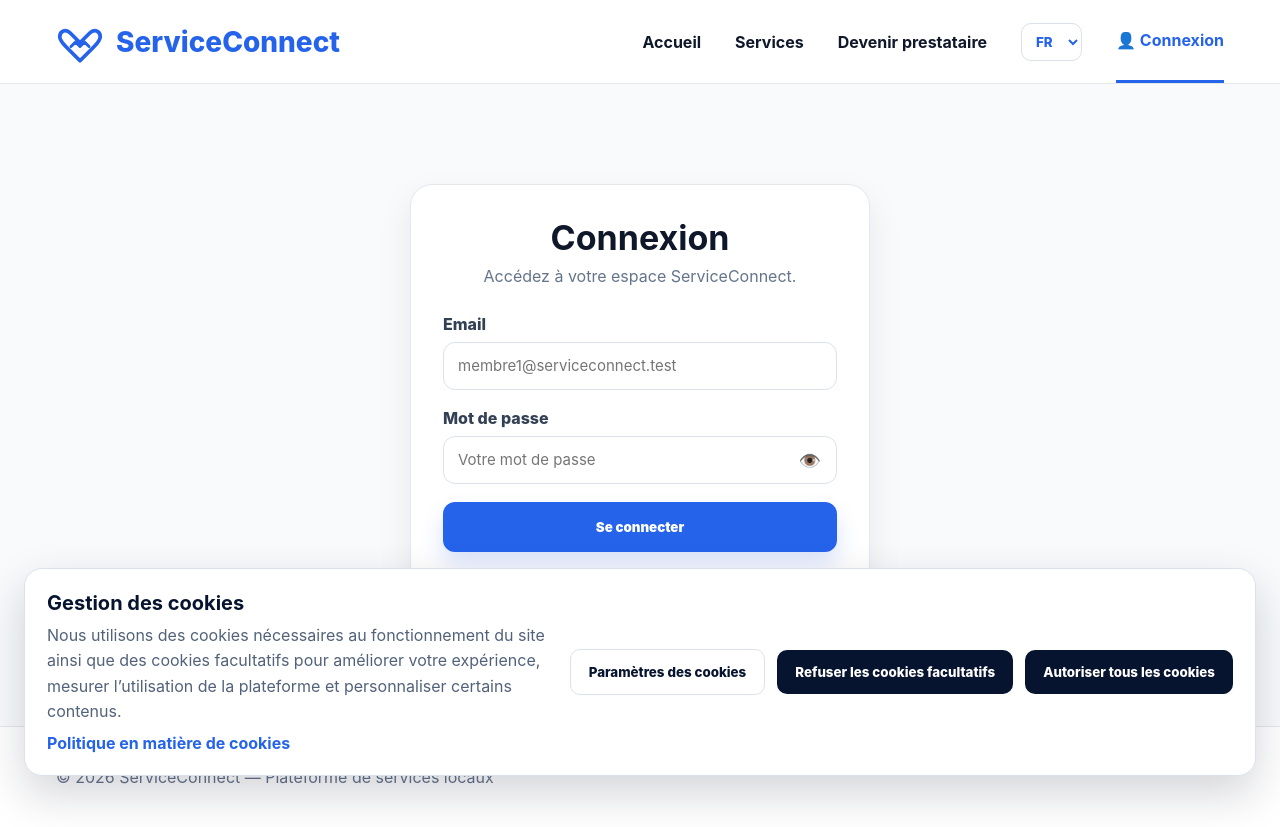
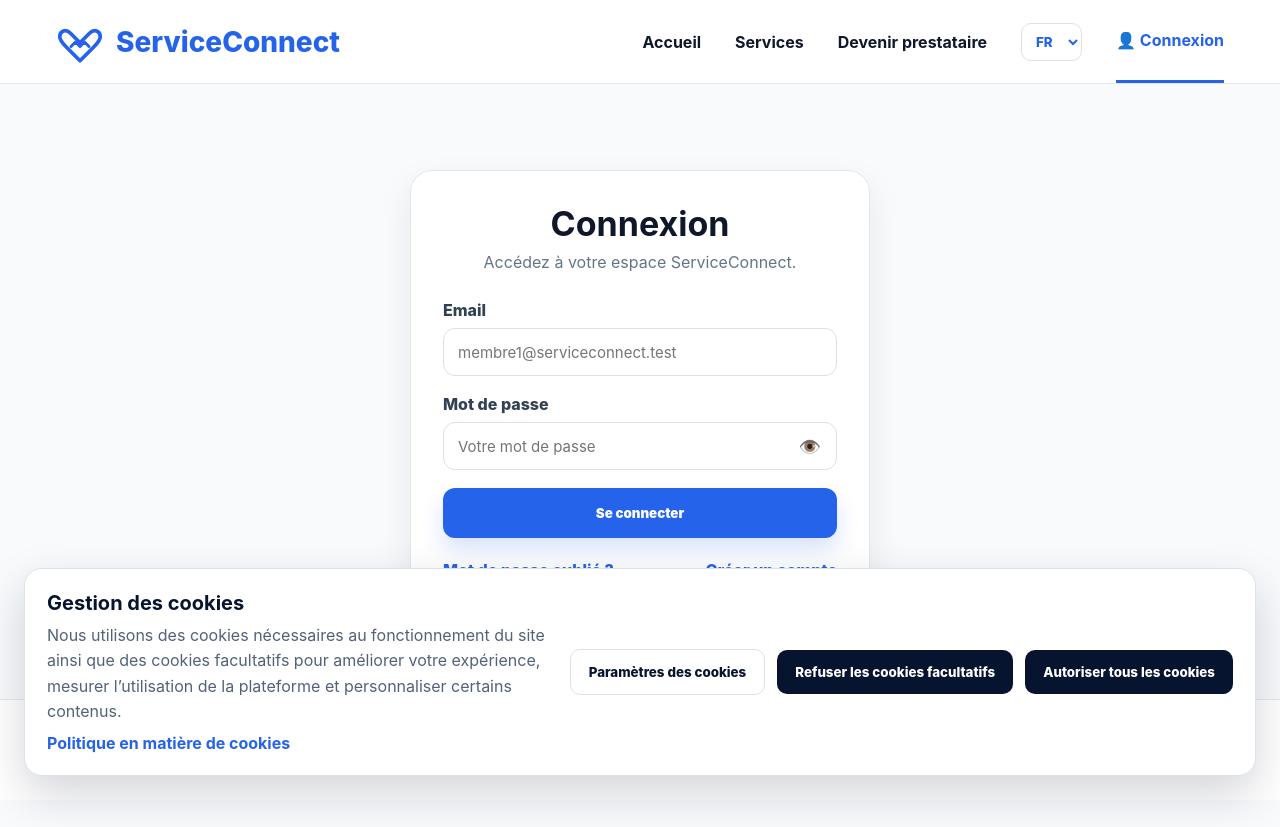
Before and after one commit to HaytamCH/ServiceConnect, a Vue app in the folder frontend/: page /login in a window 1280 px wide. After the commit the page ends 800 px from the top, so only its background shows below. Built offline with nearby package versions, Linux system fonts and the light colour scheme.

Commit message:
Supprimer le scroll de la page de connexion

```diff
--- a/frontend/src/assets/styles/auth.css
+++ b/frontend/src/assets/styles/auth.css
@@ -1,5 +1,6 @@
 .auth-page {
-  min-height: calc(100vh - 84px - 74px);
+  flex: 1;
+  min-height: 0;
   background: #f8fafc;
   display: flex;
   align-items: center;
--- a/frontend/src/assets/styles/base.css
+++ b/frontend/src/assets/styles/base.css
@@ -1,5 +1,11 @@
 * {
   box-sizing: border-box;
+}
+
+html,
+body,
+#app {
+  min-height: 100%;
 }
 
 body {
@@ -7,6 +13,7 @@ body {
   font-family: Inter, Arial, sans-serif;
   color: #0f172a;
   background: #f8fafc;
+  overflow-x: hidden;
 }
 
 a {
--- a/frontend/src/assets/styles/layout.css
+++ b/frontend/src/assets/styles/layout.css
@@ -9,6 +9,13 @@
   position: sticky;
   top: 0;
   z-index: 20;
+}
+
+.app {
+  min-height: 100vh;
+  display: flex;
+  flex-direction: column;
+  background: #f8fafc;
 }
 
 .logo {
@@ -52,7 +59,10 @@
 }
 
 .main-content {
-  min-height: calc(100vh - 160px);
+  flex: 1;
+  display: flex;
+  flex-direction: column;
+  min-height: 0;
 }
 
 .app-footer {
```
